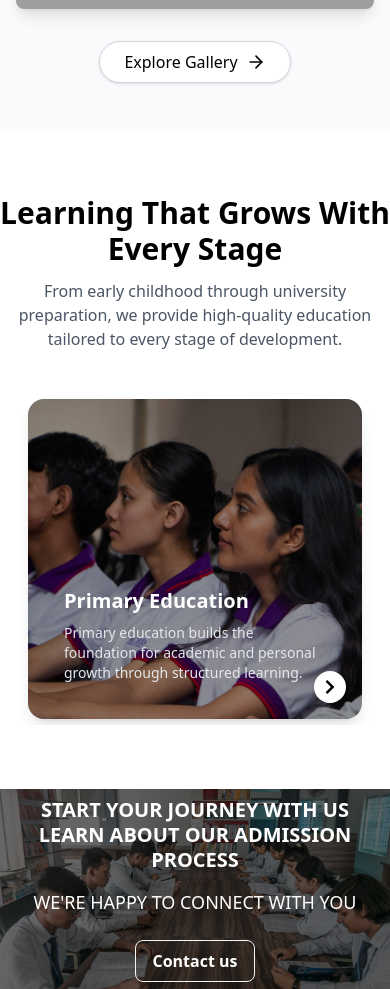
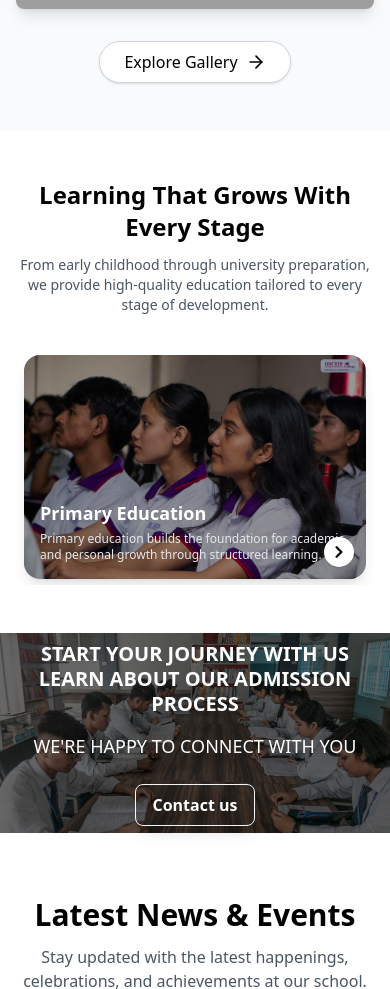
Before and after one commit to Parvesh-ops/School-Website, a React (Vite) app: page / in a window 390 px wide. Shown: the part 3377-4366 px from the top of the page. Built offline with nearby package versions, Linux system fonts and the light colour scheme; grey boxes are pictures that could not be loaded.

Commit message:
responsive education stages slider with autoplay

```diff
--- a/src/components/EducationStage/EducationStage.tsx
+++ b/src/components/EducationStage/EducationStage.tsx
@@ -2,6 +2,9 @@ import Slider from "react-slick";
 import { FaChevronRight } from "react-icons/fa";
 import { stages } from "../../data/EducationStageData";
 import { useNavigate } from "react-router-dom";
+
+import "slick-carousel/slick/slick.css";
+import "slick-carousel/slick/slick-theme.css";
 
 const EducationStages = () => {
   const navigate = useNavigate();
@@ -9,11 +12,18 @@ const EducationStages = () => {
   const settings = {
     dots: false,
     infinite: true,
-        speed: 500,
+    speed: 300,
     slidesToShow: 3,
     slidesToScroll: 1,
     autoplay: true,
     autoplaySpeed: 3000,
+    cssEase: "cubic-bezier(0.4, 0, 0.2, 1)",
+    pauseOnHover: true,
+    pauseOnFocus: false,
+    pauseOnDotsHover: true,
+    swipeToSlide: true,
+    touchMove: true,
+
     responsive: [
       {
         breakpoint: 1024,
@@ -22,7 +32,7 @@ const EducationStages = () => {
         },
       },
       {
-                breakpoint: 640,
+        breakpoint: 768,
         settings: {
           slidesToShow: 1,
         },
@@ -31,13 +41,13 @@ const EducationStages = () => {
   };
 
   return (
-        <section className="w-full py-16 bg-white">
+    <section className="w-full py-12 sm:py-16 bg-white">
       {/* Heading */}
-            <div className="text-center mb-12">
-                <h2 className="text-3xl md:text-4xl font-bold text-black">
+      <div className="text-center mb-10 px-4">
+        <h2 className="text-2xl sm:text-3xl md:text-4xl font-bold text-black">
           Learning That Grows With Every Stage
         </h2>
-                <p className="mt-3 text-gray-600 max-w-2xl mx-auto">
+        <p className="mt-3 text-sm sm:text-base text-gray-600 max-w-2xl mx-auto">
           From early childhood through university preparation, we provide
           high-quality education tailored to every stage of development.
         </p>
@@ -47,23 +57,32 @@ const EducationStages = () => {
       <div className="max-w-7xl mx-auto px-4">
         <Slider {...settings}>
           {stages.map((stage, index) => (
-                        <div key={index} className="px-3">
+            <div key={index} className="px-2 sm:px-3">
               <div className="relative rounded-2xl overflow-hidden shadow-lg group">
 
                 {/* Image */}
                 <img
                   src={stage.image}
                   alt={stage.title}
-                                    className="w-full h-80 object-cover group-hover:scale-105 transition-transform duration-500"
+                  className="
+                    w-full
+                    h-56 sm:h-64 md:h-72 lg:h-80
+                    object-cover
+                    group-hover:scale-105
+                    transition-transform
+                    duration-500
+                  "
                 />
 
                 {/* Overlay */}
                 <div className="absolute inset-0 bg-black/40" />
 
                 {/* Content */}
-                                <div className="absolute bottom-0 p-9 text-white">
-                                    <h3 className="text-xl font-semibold">{stage.title}</h3>
-                                    <p className="mt-2 text-sm text-gray-200">
+                <div className="absolute bottom-0 p-4 sm:p-6 md:p-8 text-white">
+                  <h3 className="text-lg sm:text-xl font-semibold">
+                    {stage.title}
+                  </h3>
+                  <p className="mt-1 sm:mt-2 text-xs sm:text-sm text-gray-200 line-clamp-3">
                     {stage.description}
                   </p>
                 </div>
@@ -71,9 +90,20 @@ const EducationStages = () => {
                 {/* Arrow Button */}
                 <button
                   onClick={() => navigate("/program")}
-                                    className="absolute right-4 bottom-4 bg-white text-black p-2 rounded-full shadow hover:bg-gray-100 transition"
+                  className="
+                    absolute
+                    right-3 sm:right-4
+                    bottom-3 sm:bottom-4
+                    bg-white
+                    text-black
+                    p-2 sm:p-3
+                    rounded-full
+                    shadow
+                    hover:bg-gray-100
+                    transition
+                  "
                 >
-                                    <FaChevronRight />
+                  <FaChevronRight className="text-sm sm:text-base" />
                 </button>
               </div>
             </div>
```
Lines whose indentation alone changed are shown as unchanged.
